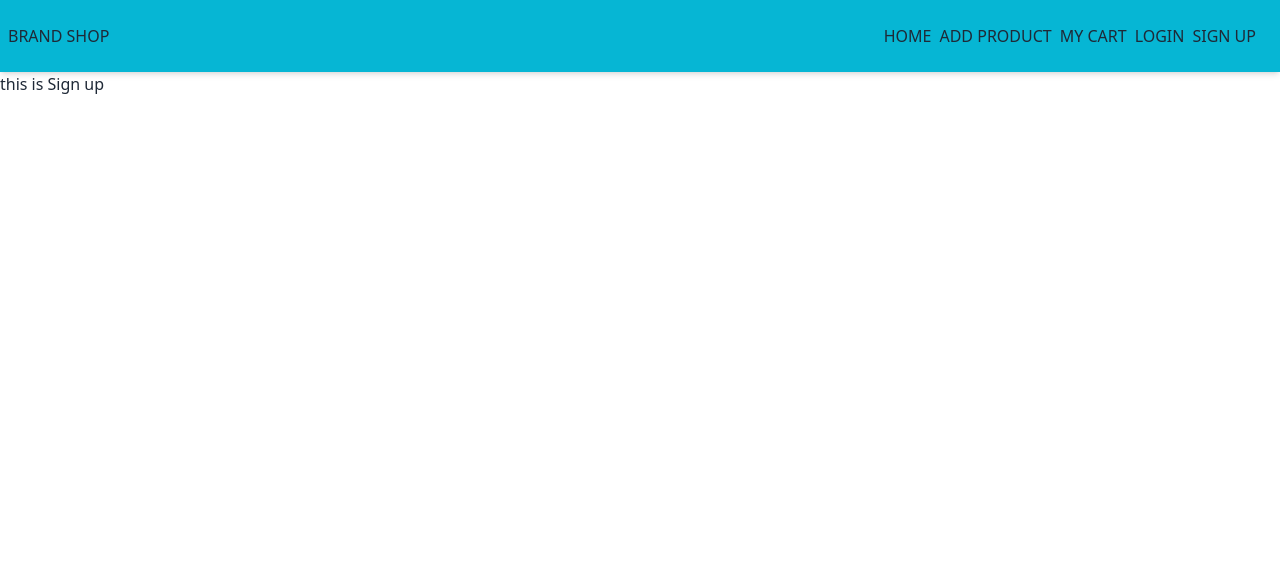
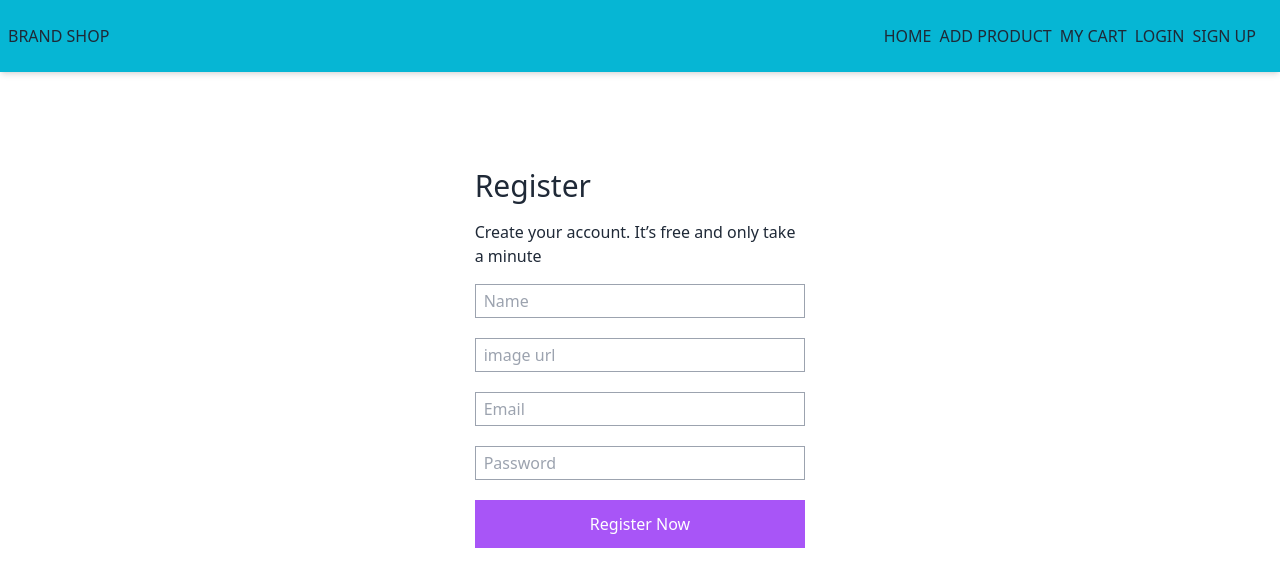
Before and after one commit to Alauddin-24434/Brand-Shop, a React (Vite) app: page /signUp in a window 1280 px wide. Shown: the top 586 px of the page. Built offline with nearby package versions, Linux system fonts and the light colour scheme.

Commit message:
added signUp page my react project

```diff
--- a/src/Components/Brand/Brand.jsx
+++ b/src/Components/Brand/Brand.jsx
@@ -15,10 +15,10 @@ const Brand = () => {
         <div>
 
 
-            <div className="max-w-6xl mx-auto grid grid-cols-4">
+            <div className="max-w-6xl mx-auto grid grid-cols-1 sm:grid-cols-2 md:grid-cols-3 lg:grid-cols-4">
 
                 {
-                    loadData?.map(load => <div className="w-64 h-96 border  bg-white shadow-lg" key={load._id}>
+                    loadData?.map(load => <div className="max-w-64 h-96 border  bg-white shadow-lg" key={load._id}>
                         <div>
                             <img className="w-full h-48" src={load.image} alt="" />
 
--- a/src/Components/BrandDetailsUpdate/BrandDetailsUpdate.jsx
+++ b/src/Components/BrandDetailsUpdate/BrandDetailsUpdate.jsx
@@ -37,7 +37,7 @@ const BrandDetailsUpdate = () => {
 
                 Swal.fire({
                     title: 'Success!',
-                    text: "Coffee updated successfully!",
+                    text: "Product updated successfully!",
                     icon: 'success',
 
                     confirmButtonColor: '#3085d6',
--- a/src/Components/MyCart/MyCart.jsx
+++ b/src/Components/MyCart/MyCart.jsx
@@ -1,78 +1,27 @@
 import { useState } from "react";
 import { useLoaderData } from "react-router-dom";
-import Swal from "sweetalert2";
+
+import MycartDelete from "./MycartDelete";
 
 const MyCart = () => {
     const loadCartInfo = useLoaderData()
     const [cartUpadete, setCartUpdate]=useState(loadCartInfo)
     console.log(loadCartInfo)
 
-    const handleDelete = (id) => {
-        console.log(id)
 
-
-        Swal.fire({
-            title: 'Are you sure?',
-            text: "You won't be able to revert this!",
-            icon: 'warning',
-            showCancelButton: true,
-            confirmButtonColor: '#3085d6',
-            cancelButtonColor: '#d33',
-            confirmButtonText: 'Yes, delete it!'
-        }).then((result) => {
-            if (result.isConfirmed) {
-
-                // delete in clint side items
-                fetch(`http://localhost:5000/cart/${id}`, {
-                    method: 'DELETE'
-                })
-                    .then(res => res.json())
-                    .then(data => {
-                        // console.log(data)
-                        // condition set
-                        if (data.deletedCount > 0) {
-
-                            Swal.fire(
-                                'Deleted!',
-                                'Your file has been deleted.',
-                                'success'
-                            )
-                            const cartRemaining=cartUpadete?.filter(wat=> wat.id !==id);
-                            setCartUpdate(cartRemaining)
-                        }
-                    })
-
-
-            }
-        })
-
-
-
-
-
-
-    }
 
     return (
         <div className="flex flex-col max-w-6xl mx-auto gap-4 justify-evenly mt-8">
             {
-                cartUpadete?.map(cart => <div key={cart._id} className=" bg-slate-400 flex items-center justify-center flex-col lg:flex-row max-w-96 lg:h-40 shadow-xl">
-
-                    <div>
-                    <figure className="max-w-full lg:w-60 h-96 lg:h-40"><img className="w-full h-full object-cover " src={cart.image} alt="cart " /></figure>
-                    </div>
-                    <div className="card-body">
-                        <h2 className="card-title">{cart.name}</h2>
-                        <p>{cart.shortDescription}</p>
-                      <div className="flex flex-row justify-between">
-                      <p>{cart.price}</p>
-                        <button onClick={() => handleDelete(cart._id)} className="btn w-20 ">Delete</button>
-                      </div>
-                    </div>
+                cartUpadete?.map(cart => <MycartDelete key={cart._id}
 
 
+                cart={cart}
+                cartUpadete={cartUpadete}
+                setCartUpdate={setCartUpdate}
 
-                </div>)
+
+                ></MycartDelete>)
             }
         </div>
     );
--- a/src/Components/MyCart/MycartDelete.jsx
+++ b/src/Components/MyCart/MycartDelete.jsx
@@ -0,0 +1,75 @@
+/* eslint-disable react/prop-types */
+
+import Swal from "sweetalert2";
+
+const MycartDelete = ({cart,cartUpadete,  setCartUpdate}) => {
+const {_id,shortDescription,name,image}=cart;
+    const handleDelete = (_id) => {
+        console.log(_id)
+
+
+        Swal.fire({
+            title: 'Are you sure?',
+            text: "You won't be able to revert this!",
+            icon: 'warning',
+            showCancelButton: true,
+            confirmButtonColor: '#3085d6',
+            cancelButtonColor: '#d33',
+            confirmButtonText: 'Yes, delete it!'
+        }).then((result) => {
+            if (result.isConfirmed) {
+
+                // delete in clint side items
+              fetch(`http://localhost:5000/cartSingle/${_id}`,{
+                method:'DELETE'
+              })
+              .then(res=> res.json())
+              .then(data=>{
+                console.log(data)
+                if (data.deletedCount > 0) {
+
+                    Swal.fire(
+                        'Deleted!',
+                        'Your file has been deleted.',
+                        'success'
+                    )
+                    const watchRemaining=cartUpadete?.filter(wat=> wat._id !==_id);
+                    setCartUpdate(watchRemaining)
+                }
+              })
+
+
+            }
+        })
+
+
+
+
+
+
+    }
+    return (
+        <div>
+            <  div className=" bg-slate-400 flex items-center justify-center flex-col lg:flex-row max-w-96 lg:h-40 shadow-xl">
+
+                    <div>
+                    <figure className="max-w-full lg:w-60 h-96 lg:h-40"><img className="w-full h-full object-cover " src={image} alt="cart " /></figure>
+                    </div>
+                    <div className="card-body">
+                        <h2 className="card-title">{name}</h2>
+                        <p>{shortDescription}</p>
+                      <div className="flex flex-row justify-between">
+                      <p>{cart.price}</p>
+                        <button onClick={() => handleDelete(_id)} className="btn w-20 ">Delete</button>
+                      </div>
+                    </div>
+
+
+
+                </div>
+
+        </div>
+    );
+};
+
+export default MycartDelete;
--- a/src/Components/ProductDetailsCrad/ProductDetailsCard.jsx
+++ b/src/Components/ProductDetailsCrad/ProductDetailsCard.jsx
@@ -3,14 +3,14 @@ import Swal from "sweetalert2";
 
 const ProductDetailsCard = () => {
     const loadDetailsCard = useLoaderData()
-    const { _id, name, brand, type, price, rating, shortDescription, image } = loadDetailsCard
+    const {  name, brand, type, price, rating, shortDescription, image } = loadDetailsCard
 
 
 
-    const handleCart = (_id, name, brand, type, price, rating, shortDescription, image) => {
-        console.log(_id, name, brand, type, price, rating, shortDescription, image)
+    const handleCart = ( name, brand, type, price, rating, shortDescription, image) => {
+        console.log( name, brand, type, price, rating, shortDescription, image)
 
-        const cartInfo = { _id, name, brand, type, price, rating, shortDescription, image }
+        const cartInfo = { name, brand, type, price, rating, shortDescription, image }
         fetch('http://localhost:5000/cart',{
             method:'POST',
             headers:{
@@ -25,7 +25,7 @@ const ProductDetailsCard = () => {
                 if (data.insertedId) {
                     Swal.fire({
                         title: 'Success!',
-                        text: "Coffee updated successfully!",
+                        text: "Product add successfully!",
                         icon: 'success',
 
                         confirmButtonColor: '#3085d6',
@@ -45,8 +45,8 @@ const ProductDetailsCard = () => {
                     </div>
                     <div className="col-span-2 bg-purple-900 ">
                         <div className="bg-red-600">
-                            <p>{_id}</p>
-                            <button onClick={() => handleCart(_id, name, brand, type, price, rating, shortDescription, image)} className="btn">ADD To CART</button>
+
+                            <button onClick={() => handleCart(name, brand, type, price, rating, shortDescription, image)} className="btn">ADD To CART</button>
                         </div>
                     </div>
 
--- a/src/Pages/SignUp.jsx
+++ b/src/Pages/SignUp.jsx
@@ -1,9 +1,52 @@
 
 
 const SignUp = () => {
+
+
+    const handleSignUp = (event) => {
+        event.preventDefault();
+
+
+        const form=event.target;
+        const name=form.name.value;
+        const email=form.email.value;
+        const password=form.password.value;
+        const image=form.image.value;
+        console.log(name,email,password,image)
+
+    }
     return (
-        <div>
-            <p>this is Sign up</p>
+
+        <div className="min-h-screen justify-center flex py-8" >
+            <div className="w-full lg:w-1/3 py-16 px-12">
+                <h2 className="text-3xl mb-4">Register</h2>
+                <p className="mb-4">
+                    Create your account. It’s free and only take a minute
+                </p>
+                <form onSubmit={handleSignUp} >
+                    <div className="gap-5">
+                        <input type="text" name="name" placeholder="Name" className="border border-gray-400 py-1 px-2 w-full" />
+
+                    </div>
+                    <div className="mt-5">
+                        <input type="url" name="image" placeholder="image url" className="border border-gray-400 py-1 px-2 w-full" />
+                    </div>
+                    <div className="mt-5">
+                        <input type="text" name="email" placeholder="Email" className="border border-gray-400 py-1 px-2 w-full" />
+                    </div>
+
+                    <div className="mt-5">
+                        <input type="password" name="password" placeholder="Password" className="border border-gray-400 py-1 px-2 w-full" />
+                    </div>
+                    {/* <div className="mt-5">
+                        <input type="password" placeholder="Confirm Password" className="border border-gray-400 py-1 px-2 w-full" />
+                    </div> */}
+
+                    <div className="mt-5">
+                        <button className="w-full bg-purple-500 py-3 text-center text-white">Register Now</button>
+                    </div>
+                </form>
+            </div>
         </div>
     );
 };
--- a/src/main.jsx
+++ b/src/main.jsx
@@ -30,8 +30,6 @@ const router = createBrowserRouter([
         element: <Home></Home>,
         loader: () => fetch('http://localhost:5000/brand')
       },
-
-
 
       {
         path: '/addProduct',
@@ -69,6 +67,7 @@ const router = createBrowserRouter([
         loader: ()=>fetch('http://localhost:5000/cart')
       }
       ,
+
       {
         path: '/signUp',
         element: <SignUp></SignUp>
```
